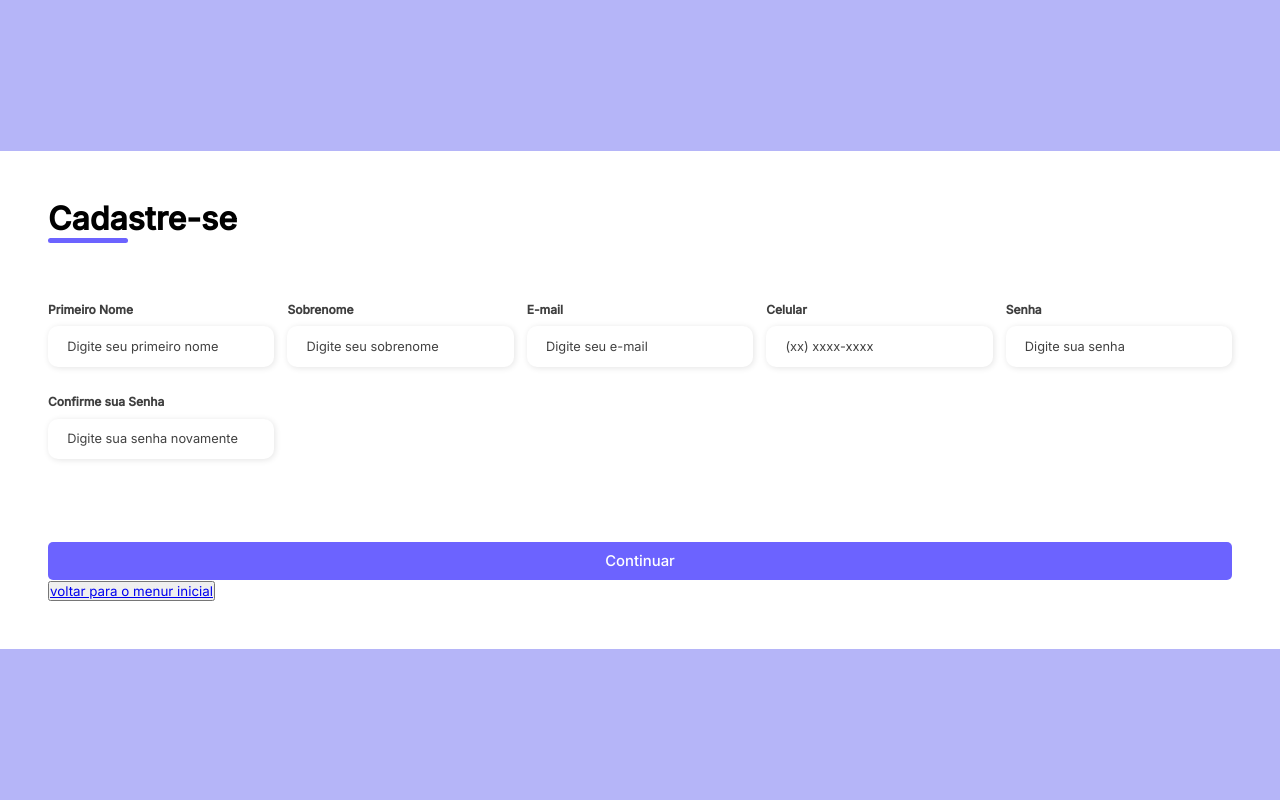
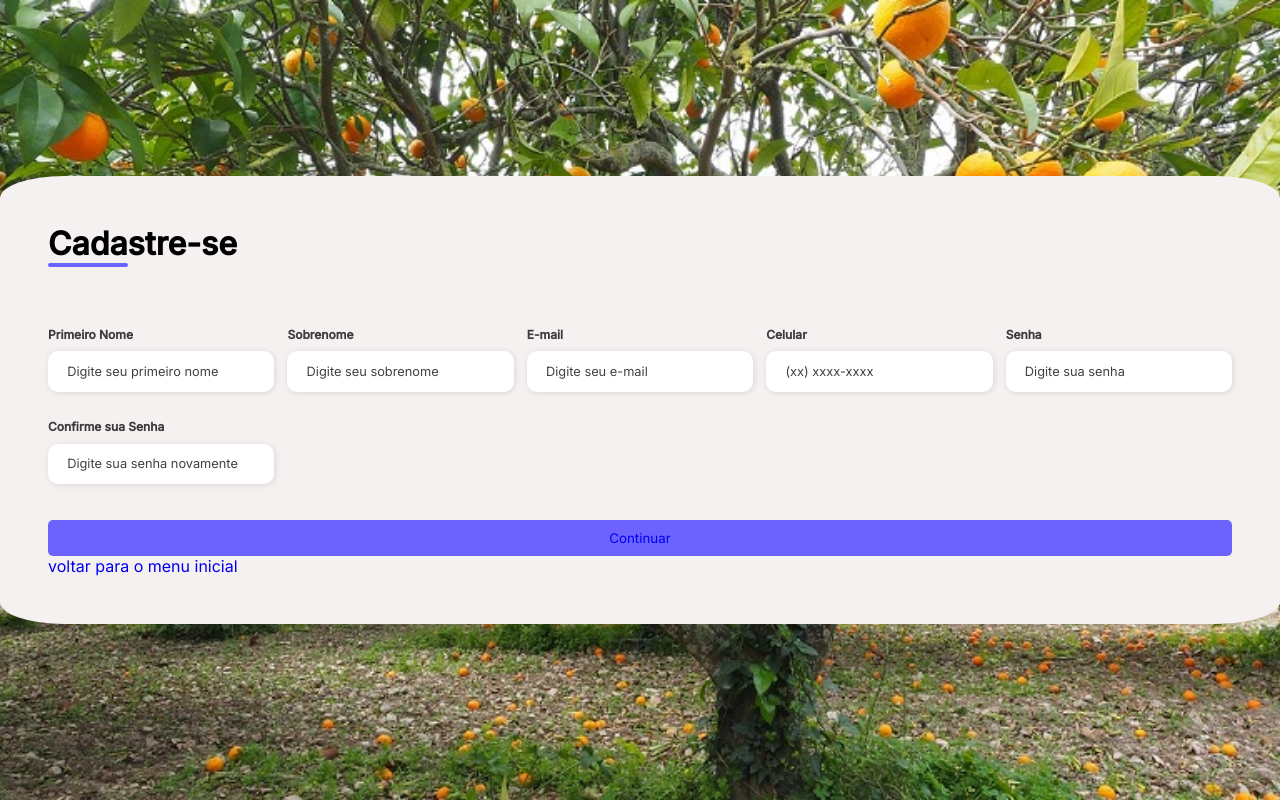
Before and after one commit to DanielSoars/Projeto_MC, a PHP site: page /TelCadastro.html in a window 1280 px wide. Run offline with PHP 8.4, Linux system fonts and the light colour scheme.

Commit message:
alinhamentos da tela login e cadastro.
adicionei um botão na tela login para entrar, na tela cadastro adicionei o mesmo fundo da tela login arredondei as bordas do cadastro e removi o traço que tinha embaixo do cadastrar e de voltar a pagina inicial.

```diff
--- a/Tela/TelCadastro.css
+++ b/Tela/TelCadastro.css
@@ -4,15 +4,18 @@
     margin: 0;
     box-sizing: border-box;
     font-family: 'Inter', sans-serif;
+    text-decoration: none;
 }
 
 body {
+    background: url(./Telafundo.jpg);
+    background: url(./Telafundo.jpg);
+    background-size: cover;
     width: 100%;
     height: 100vh;
     display: flex;
     justify-content: center;
     align-items: center;
-    background: #0c0ce94d;
 }
 
 .container {
@@ -29,8 +32,9 @@
     flex-direction: column;
     justify-content: center;
     align-items: center;
-    background-color: rgb(255, 255, 255);
+    background-color: rgb(246, 241, 241);
     padding: 3rem;
+    border-radius: 5% ;
 }
 
 .form-header {
@@ -54,6 +58,7 @@
 
 .login-button button:hover {
     background-color: #6b63fff1;
+
 }
 
 .login-button button a {
@@ -138,10 +143,10 @@
 
 .continue-button button {
     width: 100%;
-    margin-top: 2.5rem;
+    margin-top: -5rem;
     border: none;
     background-color: #6c63ff;
-    padding: 0.62rem;
+    padding: 10px;
     border-radius: 5px;
     cursor: pointer;
 }
@@ -151,11 +156,11 @@
     background-color: #6b63fff1;
 }
 
-.continue-button button a {
+.continue-button button1 a {
     text-decoration: none;
     font-size: 0.93rem;
     font-weight: 500;
-    color: #fff;
+    color:#fff
 }
 
 @media screen and (max-width: 1330px) {
--- a/Tela/TelCadastro.html
+++ b/Tela/TelCadastro.html
@@ -57,7 +57,7 @@
                 </div>
 
                 <div class="voltar-button">
-                    <button><a href="./TelLogin.html">voltar para o menur inicial</a></button>
+                    <button1><a href="./TelLogin.html">voltar para o menu inicial</a></button1>
                 </div>
             </form>
         </div>
--- a/Tela/TelLogin.html
+++ b/Tela/TelLogin.html
@@ -24,7 +24,7 @@
             </div>
 
             <div class="center">
-                <a href="./Index.html"><p>Entrar</p></a>
+                <button><a href="./Index.html"><p>Entrar</p></a></button>
 
             </div>
         </form>
```
Also changed, not shown: Tela/estiloLogin.css (+3 -5 lines).
